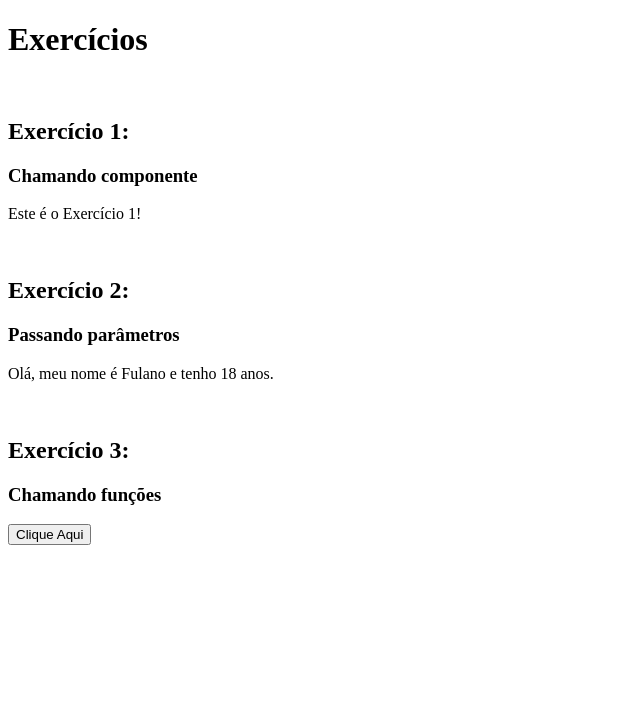
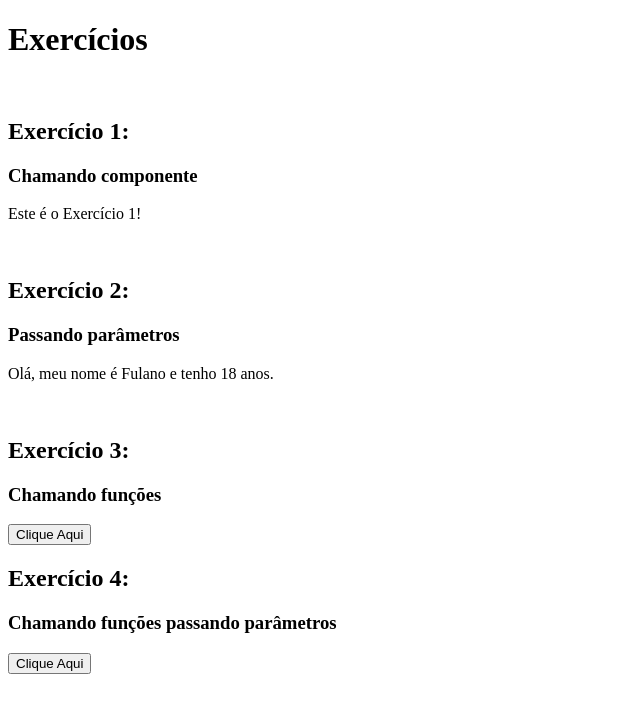
Before and after one commit to RodrigoRampazzo11/ReactExamples, a React (Create React App) app: page / in a window 1280 px wide. Shown: the top 712 px of the page, without its empty margins (0-640 px from the left). Built offline with nearby package versions, Linux system fonts and the light colour scheme.

Commit message:
Exercicio 4 - Chamando funções passando parâmetros

```diff
--- /dev/null
+++ b/src/Exercicios/Exercicio4.js
@@ -0,0 +1,17 @@
+import React from 'react'
+
+class Exercicio3 extends React.Component {
+    minhaFuncao(valor) {
+        alert(`Eu, ${valor}, fui clicado!`)
+    }
+
+    render () {
+        return (<>
+            <button type="button" onClick={this.minhaFuncao.bind(this, 'Butãozin')}>Clique Aqui</button>
+
+            {/* <button type="button" onClick={() => this.minhaFuncao('Butãozin')}>Clique Aqui</button> */}
+        </>)
+    }
+}
+
+export default Exercicio3
--- a/src/Exercicios/Exercicios.js
+++ b/src/Exercicios/Exercicios.js
@@ -3,6 +3,7 @@ import React from 'react'
 import Exercicio1 from './Exercicio1'
 import Exercicio2 from './Exercicio2'
 import Exercicio3 from './Exercicio3'
+import Exercicio4 from './Exercicio4'
 
 class Exercicios extends React.Component {
     render () {
@@ -23,6 +24,11 @@ class Exercicios extends React.Component {
             <h2>Exercício 3:</h2>
             <h3>Chamando funções</h3>
             <Exercicio3 />
+
+            <br />
+            <h2>Exercício 4:</h2>
+            <h3>Chamando funções passando parâmetros</h3>
+            <Exercicio4 />
         </>)
     }
 }
```
